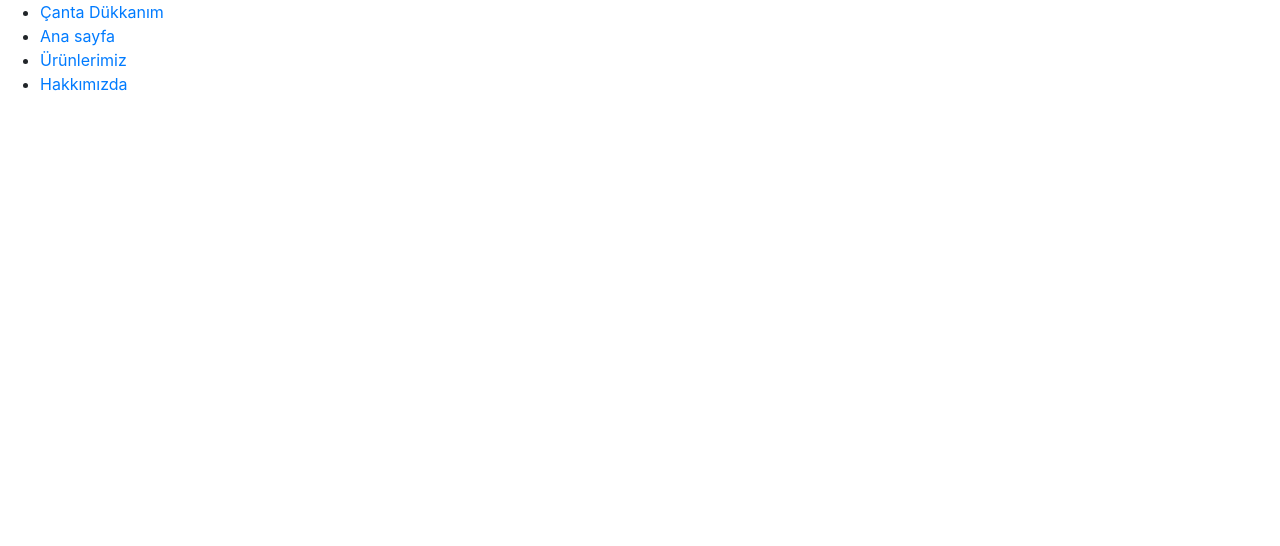
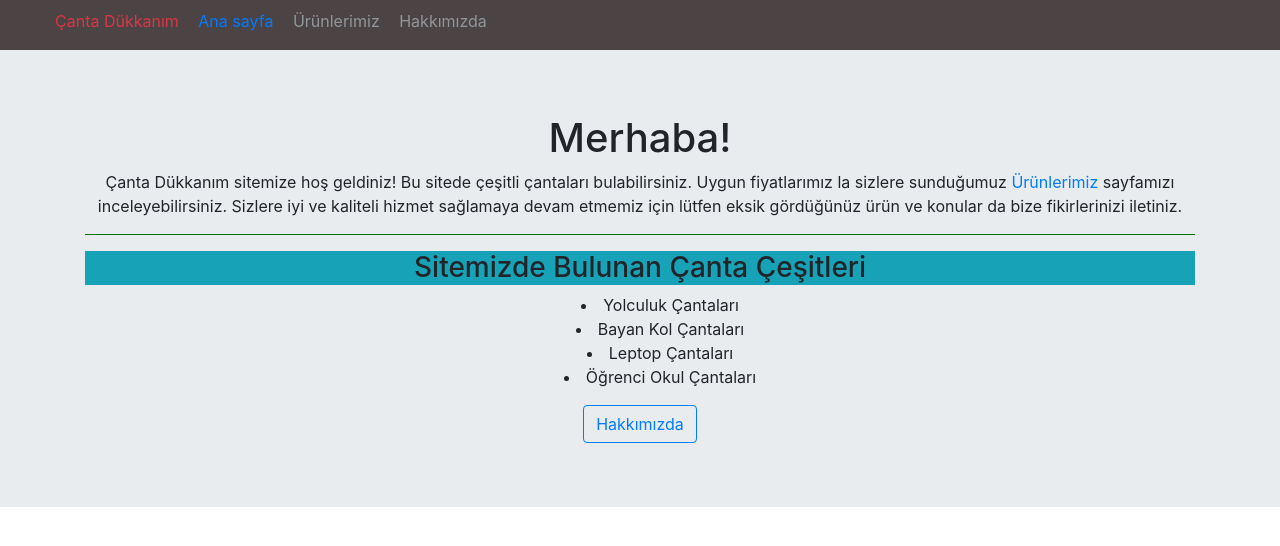
Before and after one commit to Sibgatullahsanli/Canta-Dukkanim, a plain HTML site: page index.html in a window 1280 px wide. Drawn offline with nearby package versions, Linux system fonts and the light colour scheme.

Commit message:
Ana Sayfa Tamamlanıp Eklendi

```diff
--- a/css/kodluyoruz.css
+++ b/css/kodluyoruz.css
@@ -0,0 +1,27 @@
+/* body {
+    background-color: aquamarine;
+} */
+
+nav ul li {
+    list-style: none;
+    display: inline-block;
+    margin-left: 15px;
+    margin-top: 9px;
+
+
+
+}
+
+nav {
+    background-color: rgb(76, 68, 68);
+    height: 50px;
+
+}
+nav ul li a{
+    color: rgb(144, 150, 155);
+}
+
+.ortalama1 {
+    text-align:center;
+    list-style-position: inside;
+}
--- a/index.html
+++ b/index.html
@@ -7,20 +7,54 @@
 
     <!-- Bootstrap CSS -->
     <link rel="stylesheet" href="https://cdn.jsdelivr.net/npm/bootstrap@4.6.2/dist/css/bootstrap.min.css" integrity="sha384-xOolHFLEh07PJGoPkLv1IbcEPTNtaed2xpHsD9ESMhqIYd0nLMwNLD69Npy4HI+N" crossorigin="anonymous">
+    <link rel="stylesheet" href="css/kodluyoruz.css">
 
     <title>Çanta Dükkanım</title>
   </head>
-  <body>
+
+  <body >
     <header>
         <nav>
           <ul>
-            <li><a href="index.html"target="_blank">Çanta Dükkanım</a></li>
-            <li><a href="index.html"target="_blank">Ana sayfa</a></li>
-            <li><a href="Önemli Bilgiler.html" target="_blank"> Ürünlerimiz</a></li>
-            <li><a href="İletişim.html" target="_blank">Hakkımızda</a></li>
+            <li ><a href="index.html"target="_blank" class="text-danger">Çanta Dükkanım</a></li>
+            <li><a href="index.html"target="_blank" class="text-primary">Ana sayfa</a></li>
+            <li><a href="ürünlerimiz.html" target="_blank"> Ürünlerimiz</a></li>
+            <li><a href="iletişim.html" target="_blank">Hakkımızda</a></li>
           </ul>
         </nav>
     </header>
+
+    <div class="jumbotron jumbotron-fluid">
+      <div class="container">
+        <h1 class="text-center">Merhaba!</h1>
+        <p class="text-center">Çanta Dükkanım sitemize hoş geldiniz! Bu sitede çeşitli çantaları bulabilirsiniz.
+          Uygun fiyatlarımız la sizlere sunduğumuz <a href="">Ürünlerimiz</a> sayfamızı inceleyebilirsiniz.
+          Sizlere iyi ve kaliteli hizmet sağlamaya devam etmemiz için lütfen eksik gördüğünüz
+          ürün ve konular da bize fikirlerinizi iletiniz.
+        </p>
+        <hr size="20" color="green">
+        <h3 class="text-center bg-info">Sitemizde Bulunan Çanta Çeşitleri</h3>
+        <div class="ortalama1">
+          <ul>
+            <li>
+              Yolculuk Çantaları
+            </li>
+            <li>
+              Bayan Kol Çantaları
+            </li>
+            <li>
+              Leptop Çantaları
+            </li>
+            <li>
+              Öğrenci Okul Çantaları
+            </li>
+          </ul>
+          <a href="" class="btn btn-outline-primary">Hakkımızda</a>
+        </div>
+
+
+      </div>
+    </div>
 
     <!-- Optional JavaScript; choose one of the two! -->
 
```
Also changed, not shown: ürünlerimiz.htm (added).
